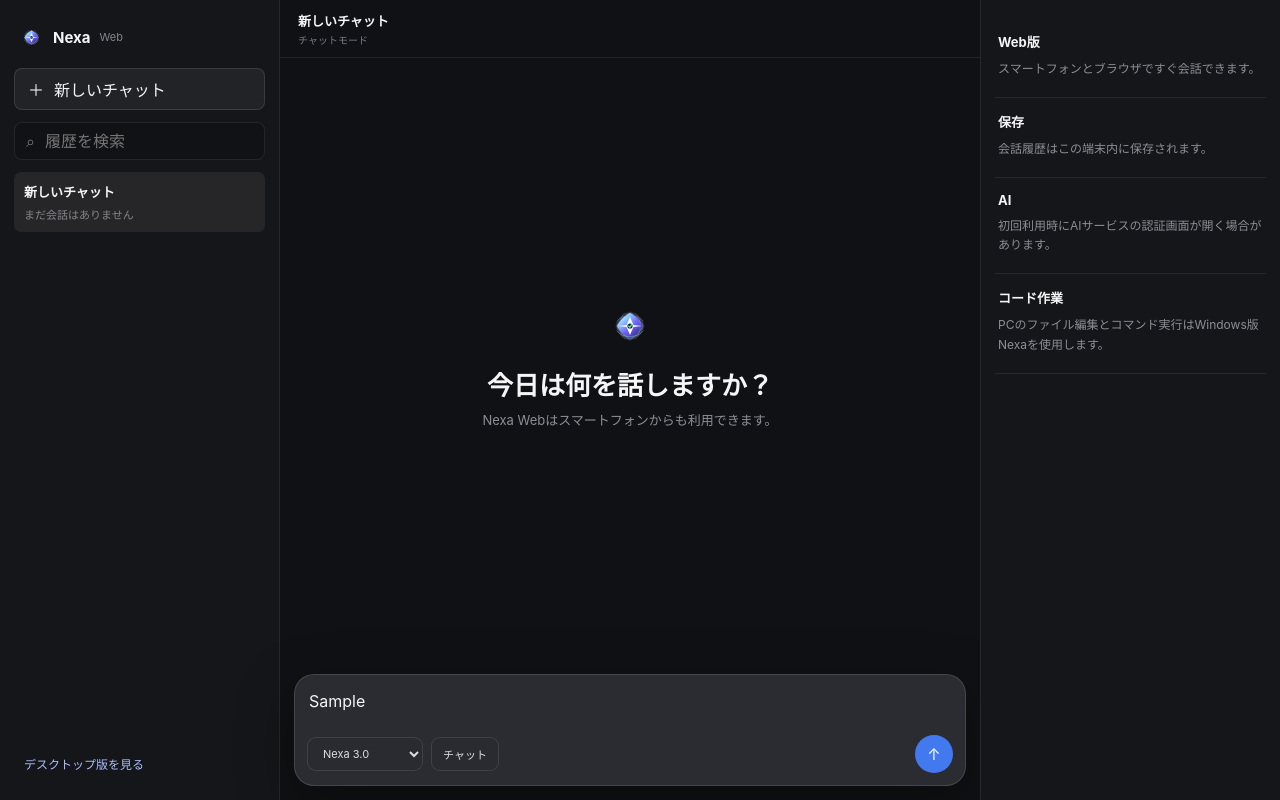
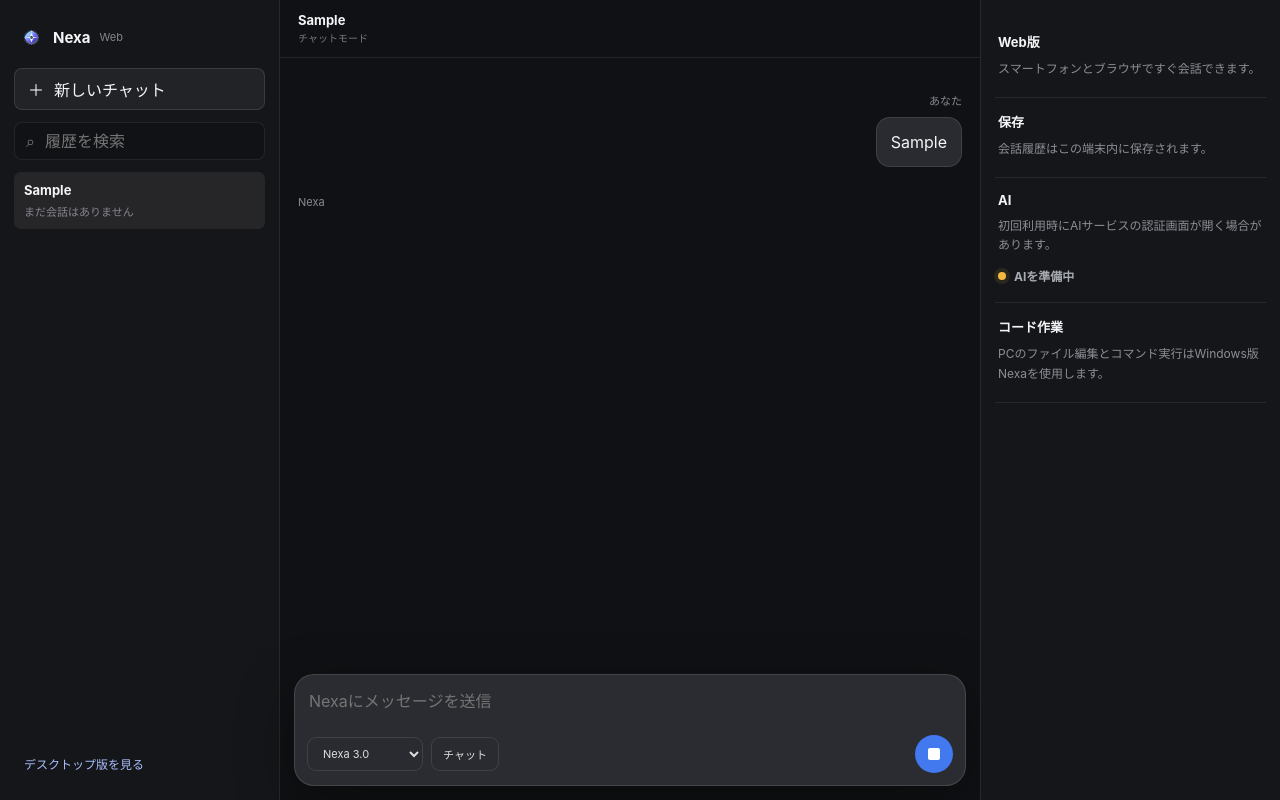
Before and after one commit to ainexa0706-ux/Nexa, an Electron app: page docs/web/index.html in a window 1280 px wide. Both pictures are taken after typing "Sample" into the empty fields and a click on the button "送信". Drawn offline with Linux system fonts and the light colour scheme.

Commit message:
fix: harden Nexa web AI startup

```diff
--- a/docs/web/app.js
+++ b/docs/web/app.js
@@ -3,6 +3,29 @@ const state = { chats: [], activeId: "", running: false, generation: 0 };
 const $ = (selector) => document.querySelector(selector);
 const uid = () => `${Date.now().toString(36)}-${Math.random().toString(36).slice(2,8)}`;
 const escapeText = (value) => String(value || "");
+
+function puterReady() { return typeof window.puter?.ai?.chat === "function"; }
+function setAiStatus(status, label) {
+  document.documentElement.dataset.aiStatus = status;
+  const root = $("#aiStatus");
+  if (!root) return;
+  root.dataset.status = status;
+  root.querySelector("strong").textContent = label;
+}
+async function waitForPuter(timeoutMs = 12000) {
+  if (puterReady()) return window.puter;
+  setAiStatus("loading", "AIを準備中");
+  const startedAt = Date.now();
+  while (Date.now() - startedAt < timeoutMs) {
+    await new Promise((resolve) => setTimeout(resolve, 120));
+    if (puterReady()) {
+      setAiStatus("ready", "AI接続済み");
+      return window.puter;
+    }
+  }
+  setAiStatus("error", "AIを読み込めませんでした");
+  throw new Error("AIサービスを読み込めませんでした。通信環境を確認して再読み込みしてください。");
+}
 
 function load() {
   try { state.chats = JSON.parse(localStorage.getItem(STORE) || "[]"); } catch { state.chats = []; }
@@ -55,13 +78,14 @@ function autoSize(){ const input=$("#prompt"); input.style.height="auto"; input.
 
 async function sendMessage(event) {
   event.preventDefault(); if (state.running) { state.generation += 1; state.running=false; updateSend(); return; }
-  const input=$("#prompt"); const prompt=input.value.trim(); if(!prompt || !window.puter) return;
+  const input=$("#prompt"); const prompt=input.value.trim(); if(!prompt) return;
   const chat=active(); chat.messages.push({role:"user",content:prompt}); if(chat.messages.length===1) chat.title=prompt.slice(0,28); chat.updatedAt=Date.now();
   const reply={role:"assistant",content:"",reasoning:""}; chat.messages.push(reply); input.value=""; autoSize(); state.running=true; const run=++state.generation; save(); render(); updateSend();
   try {
+    const ai = await waitForPuter();
     const history=chat.messages.slice(0,-1).slice(-18).map((m)=>({role:m.role,content:m.content}));
     history.unshift({role:"system",content:"あなたはNexaです。ユーザーの言語で直接答えてください。内部推論や英語の分析は表示せず、完成した回答だけを返してください。"});
-    const stream=await puter.ai.chat(history,{model:$("#model").value,stream:true});
+    const stream=await ai.ai.chat(history,{model:$("#model").value,stream:true});
     for await (const part of stream) { if(run!==state.generation) break; if(part?.text){reply.content+=part.text; renderMessages();} }
     if(!reply.content) reply.content="回答を生成できませんでした。もう一度お試しください。";
     reply.reasoning=reasoningSummary(prompt,reply.content); save(); render();
@@ -76,3 +100,13 @@ $("#newChat").addEventListener("click",createChat); $("#historySearch").addEvent
 $("#historyToggle").addEventListener("click",()=>{document.body.classList.toggle("history-open");document.body.classList.remove("info-open");});
 $("#infoToggle").addEventListener("click",()=>{document.body.classList.toggle("info-open");document.body.classList.remove("history-open");}); $("#scrim").addEventListener("click",closePanels);
 load(); render(); autoSize();
+if (puterReady()) setAiStatus("ready", "AI接続済み");
+else {
+  setAiStatus("loading", "AIを準備中");
+  window.addEventListener("load", () => {
+    window.setTimeout(() => {
+      const ready = puterReady();
+      setAiStatus(ready ? "ready" : "error", ready ? "AI接続済み" : "AIを読み込めませんでした");
+    }, 500);
+  }, { once:true });
+}
--- a/docs/web/index.html
+++ b/docs/web/index.html
@@ -43,7 +43,7 @@
     <aside class="info" id="infoPanel" aria-label="Web版情報">
       <section><h2>Web版</h2><p>スマートフォンとブラウザですぐ会話できます。</p></section>
       <section><h2>保存</h2><p>会話履歴はこの端末内に保存されます。</p></section>
-      <section><h2>AI</h2><p>初回利用時にAIサービスの認証画面が開く場合があります。</p></section>
+      <section><h2>AI</h2><p>初回利用時にAIサービスの認証画面が開く場合があります。</p><div class="ai-status" id="aiStatus" role="status"><span></span><strong>AIを準備中</strong></div></section>
       <section class="desktop-only"><h2>コード作業</h2><p>PCのファイル編集とコマンド実行はWindows版Nexaを使用します。</p></section>
     </aside>
     <button class="scrim" id="scrim" type="button" aria-label="パネルを閉じる"></button>
--- a/docs/web/styles.css
+++ b/docs/web/styles.css
@@ -37,6 +37,7 @@ button { color:inherit; }
 .composer-row { display:flex; align-items:center; gap:8px; }.composer select, .mode-chip { height:34px; padding:0 11px; border:1px solid rgba(255,255,255,.1); border-radius:9px; color:#ddd; background:#292b30; font-size:11px; }.mode-chip { display:grid; place-items:center; }
 .send { width:38px; height:38px; margin-left:auto; display:grid; place-items:center; border:0; border-radius:50%; background:#4279ef; cursor:pointer; }.send:disabled { opacity:.5; }.send.stop span { width:12px; height:12px; border-radius:2px; background:white; font-size:0; }
 .info section { padding:14px 3px 18px; border-bottom:1px solid rgba(255,255,255,.08); }.info h2 { margin:0 0 8px; font-size:13px; }.info p { margin:0; color:#8d8e96; font-size:12px; line-height:1.65; }
+.ai-status { display:flex; align-items:center; gap:8px; margin-top:12px; color:#a9abb3; font-size:12px; }.ai-status span { width:8px; height:8px; border-radius:50%; background:#f4b942; box-shadow:0 0 0 4px rgba(244,185,66,.1); }.ai-status[data-status="ready"] span { background:#42d887; box-shadow:0 0 0 4px rgba(66,216,135,.1); }.ai-status[data-status="error"] span { background:#ff6b6b; box-shadow:0 0 0 4px rgba(255,107,107,.1); }
 .scrim { display:none; }
 @media (max-width:1050px) { .web-app { grid-template-columns:250px minmax(0,1fr); }.info { display:none; } }
 @media (max-width:760px) {
```
